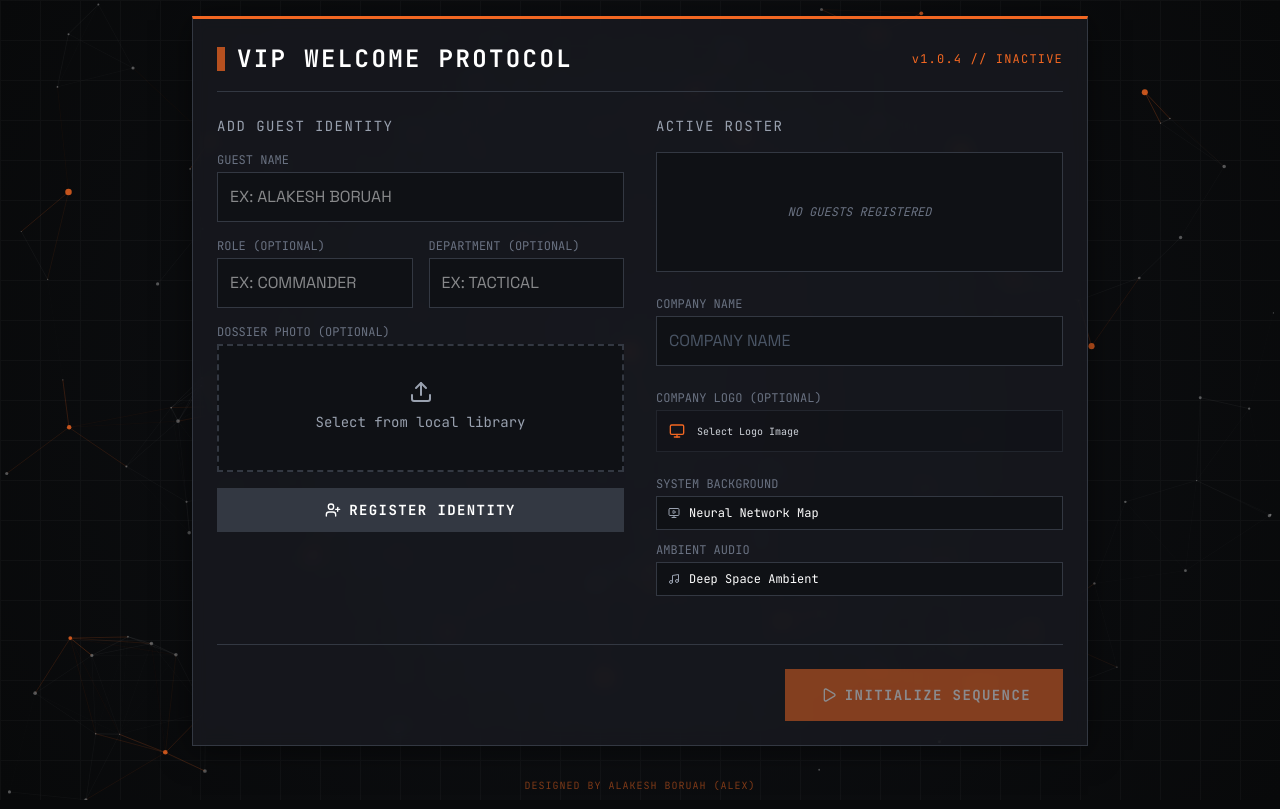
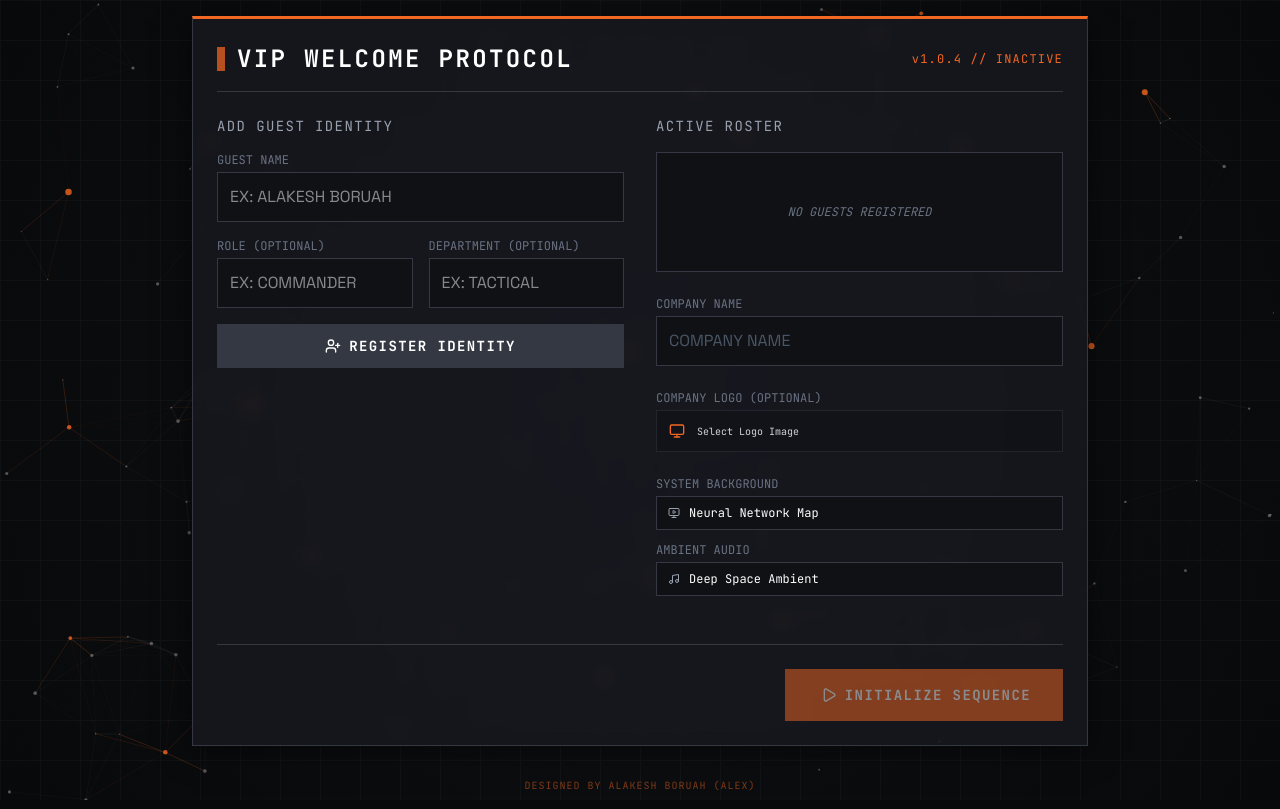
Before and after one commit to workerbeebee2-cmyk/WelcomeBoss, a React (Vite) app: page / in a window 1280 px wide. Built offline with nearby package versions, Linux system fonts and the light colour scheme.

Commit message:
refactor: Remove unused file upload state
The `selectedFile` state and associated file upload logic in `SetupTerminal.tsx` are no longer used by the component. This commit removes them to simplify the component's state management.

```diff
--- a/src/components/SetupTerminal.tsx
+++ b/src/components/SetupTerminal.tsx
@@ -1,5 +1,5 @@
 import React, { useState, useRef } from 'react';
-import { Upload, X, UserPlus, Play, Music, MonitorPlay, Monitor, Trash2 } from 'lucide-react';
+import { X, UserPlus, Play, Music, MonitorPlay, Monitor, Trash2 } from 'lucide-react';
 import type { Guest } from '../App';
 
 export const BACKGROUND_OPTIONS = [
@@ -31,7 +31,6 @@ export default function SetupTerminal({ onStart, initialGuests = [], currentBack
   const [nameInput, setNameInput] = useState('');
   const [roleInput, setRoleInput] = useState('');
   const [departmentInput, setDepartmentInput] = useState('');
-  const [selectedFile, setSelectedFile] = useState<File | null>(null);
   const [audioSelection, setAudioSelection] = useState<string>('deep-space');
   const [customAudioFile, setCustomAudioFile] = useState<File | null>(null);
   const [companyLogoFile, setCompanyLogoFile] = useState<File | null>(null);
@@ -63,17 +62,13 @@ export default function SetupTerminal({ onStart, initialGuests = [], currentBack
     };
   }, []);
 
-  const handleFileChange = (e: React.ChangeEvent<HTMLInputElement>) => {
-    setSelectedFile(e.target.files?.[0] || null);
-  };
-
   const handleAddGuest = () => {
     if (!nameInput.trim()) return;
 
     const newGuest: Guest = {
       id: crypto.randomUUID(),
       name: nameInput.trim(),
-      photoUrl: selectedFile ? URL.createObjectURL(selectedFile) : null,
+      photoUrl: null,
       role: roleInput.trim() || undefined,
       department: departmentInput.trim() || undefined
     };
@@ -82,7 +77,6 @@ export default function SetupTerminal({ onStart, initialGuests = [], currentBack
     setNameInput('');
     setRoleInput('');
     setDepartmentInput('');
-    setSelectedFile(null);
   };
 
   const handleRemoveGuest = (id: string) => {
@@ -161,39 +155,6 @@ export default function SetupTerminal({ onStart, initialGuests = [], currentBack
               </div>
             </div>
 
-            <div>
-              <label className="block text-xs font-mono mb-1 text-gray-500">DOSSIER PHOTO (OPTIONAL)</label>
-              <div className="flex items-center justify-center w-full">
-                <label className="flex flex-col items-center justify-center w-full h-32 border-2 border-intel-border border-dashed cursor-pointer bg-intel-dark hover:bg-black/50 hover:border-intel-orange transition-colors relative overflow-hidden group">
-                  {selectedFile ? (
-                    <div className="flex flex-col items-center justify-center w-full h-full relative z-10">
-                      <img
-                        src={URL.createObjectURL(selectedFile)}
-                        alt="Thumbnail"
-                        className="h-16 w-16 object-cover border border-intel-border rounded mb-2 group-hover:border-intel-orange transition-colors"
-                      />
-                      <p className="text-xs text-gray-400 group-hover:text-intel-orange font-mono text-center px-2 truncate w-full max-w-[250px] transition-colors">
-                        {selectedFile.name}
-                      </p>
-                    </div>
-                  ) : (
-                    <div className="flex flex-col items-center justify-center pt-5 pb-6 relative z-10">
-                      <Upload className="w-6 h-6 mb-2 text-gray-400 group-hover:text-intel-orange transition-colors" />
-                      <p className="text-sm text-gray-400 font-mono text-center px-4 group-hover:text-white transition-colors">
-                        Select from local library
-                      </p>
-                    </div>
-                  )}
-                  <input
-                    type="file"
-                    className="hidden"
-                    accept="image/*"
-                    onChange={handleFileChange}
-                  />
-                </label>
-              </div>
-            </div>
-
             <button
               onClick={handleAddGuest}
               className="w-full flex items-center justify-center gap-2 bg-intel-border hover:bg-intel-orange text-white py-3 px-4 font-mono uppercase tracking-widest transition-colors font-bold text-sm"
@@ -218,7 +179,6 @@ export default function SetupTerminal({ onStart, initialGuests = [], currentBack
                   <div className="flex items-center gap-3">
                     <span className="font-mono text-xs text-intel-orange">{String(idx + 1).padStart(2, '0')}</span>
                     <span className="font-sans font-medium">{guest.name}</span>
-                    {guest.photoUrl && <span className="text-[10px] bg-intel-border px-1 text-gray-300 rounded-xs uppercase tracking-wider font-mono">Photo</span>}
                   </div>
                   <button onClick={() => handleRemoveGuest(guest.id)} className="text-gray-500 hover:text-red-500 transition-colors">
                     <X className="w-4 h-4" />
```
